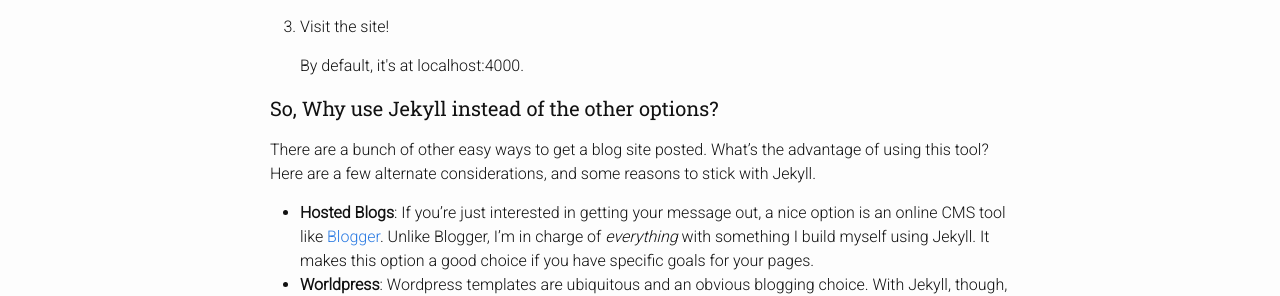
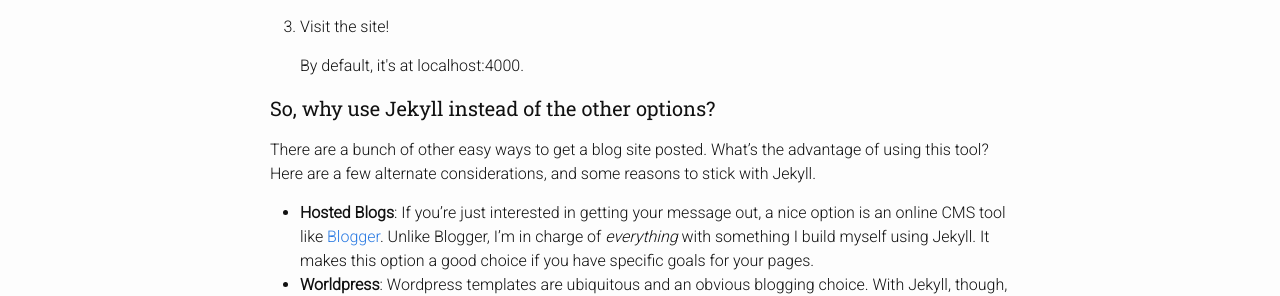
Before and after one commit to aust1nz/aust1nz.github.io, a Jekyll site: the page built from _posts/2014-10-20-getting-started-with-jekyll.markdown, in a window 1280 px wide. Shown: the part 672-968 px from the top of the page. Built offline with Jekyll 4.4.1, drawn with Linux system fonts in a browser that asks for light colours.

```diff
--- a/Gemfile
+++ b/Gemfile
@@ -2,5 +2,4 @@ source 'https://rubygems.org'
 ruby '2.1.3'
 
 gem 'jekyll'
-gem 'rake'
-gem 'foreman'
+gem 'github-pages'
--- a/_posts/2014-10-20-getting-started-with-jekyll.markdown
+++ b/_posts/2014-10-20-getting-started-with-jekyll.markdown
@@ -26,7 +26,7 @@ $ cd myblog
   <li><p>Visit the site!</p>
       <p>By default, it's at localhost:4000.</p></li></ol>
 
-####So, Why use Jekyll instead of the other options?
+####So, why use Jekyll instead of the other options?
 
 There are a bunch of other easy ways to get a blog site posted. What's the advantage of using this tool? Here are a few alternate considerations, and some reasons to stick with Jekyll.
 
```
Also changed, not shown: Gemfile.lock, 1 other file.
